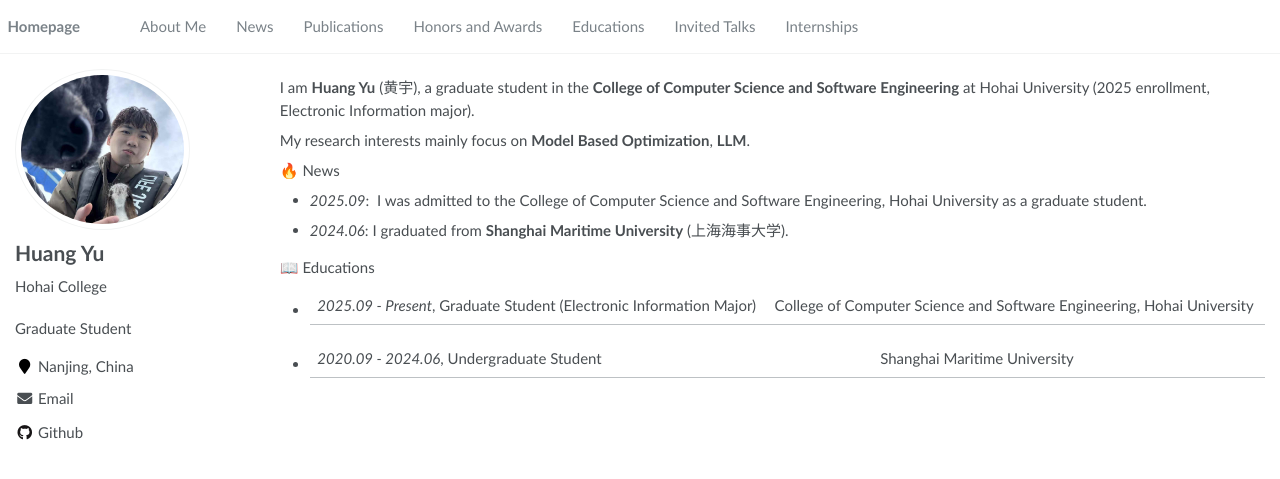
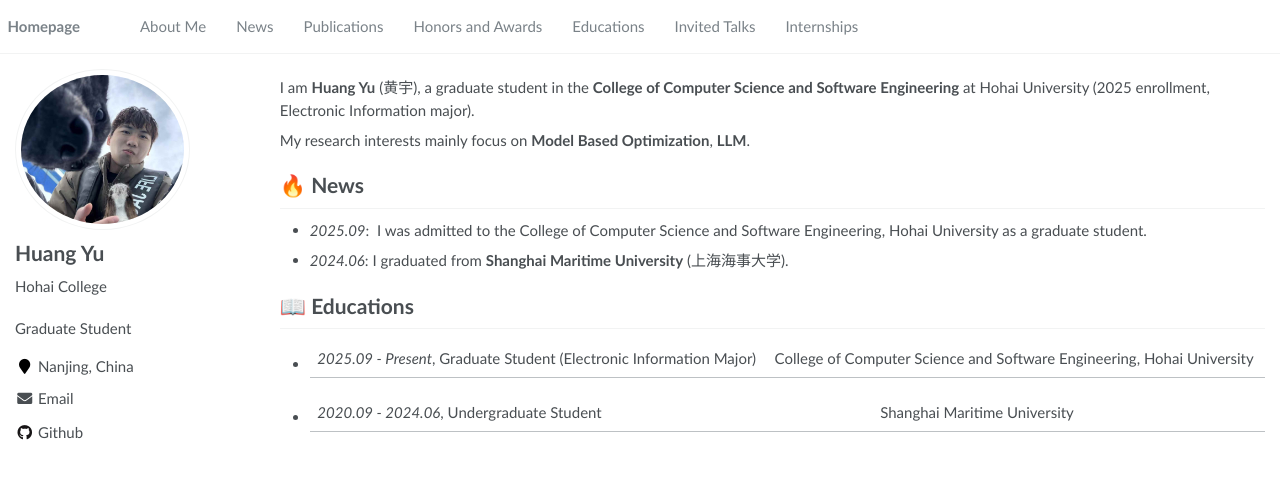
Before and after one commit to wujing1997/wujing1997.github.io, a Jekyll site: the page built from _pages/about.md, in a window 1280 px wide. Shown: the top 479 px of the page. Built offline with Jekyll 4.4.1, drawn with Linux system fonts in a browser that asks for light colours.

```diff
--- a/_pages/about.md
+++ b/_pages/about.md
@@ -24,13 +24,13 @@ My research interests mainly focus on **Model Based Optimization**, **LLM**.
 
 
 
-  🔥 News
+# 🔥 News
 
   - *2025.09*: &nbsp;I was admitted to the College of Computer Science and Software Engineering, Hohai University as a graduate student.
   - *2024.06*:  I graduated from **Shanghai Maritime University** (上海海事大学).
 
 
-  📖 Educations
+# 📖 Educations
 
   - *2025.09 - Present*, Graduate Student (Electronic Information Major) | College of Computer Science and Software Engineering, Hohai University
   - *2020.09 - 2024.06*, Undergraduate Student | Shanghai Maritime University
```
